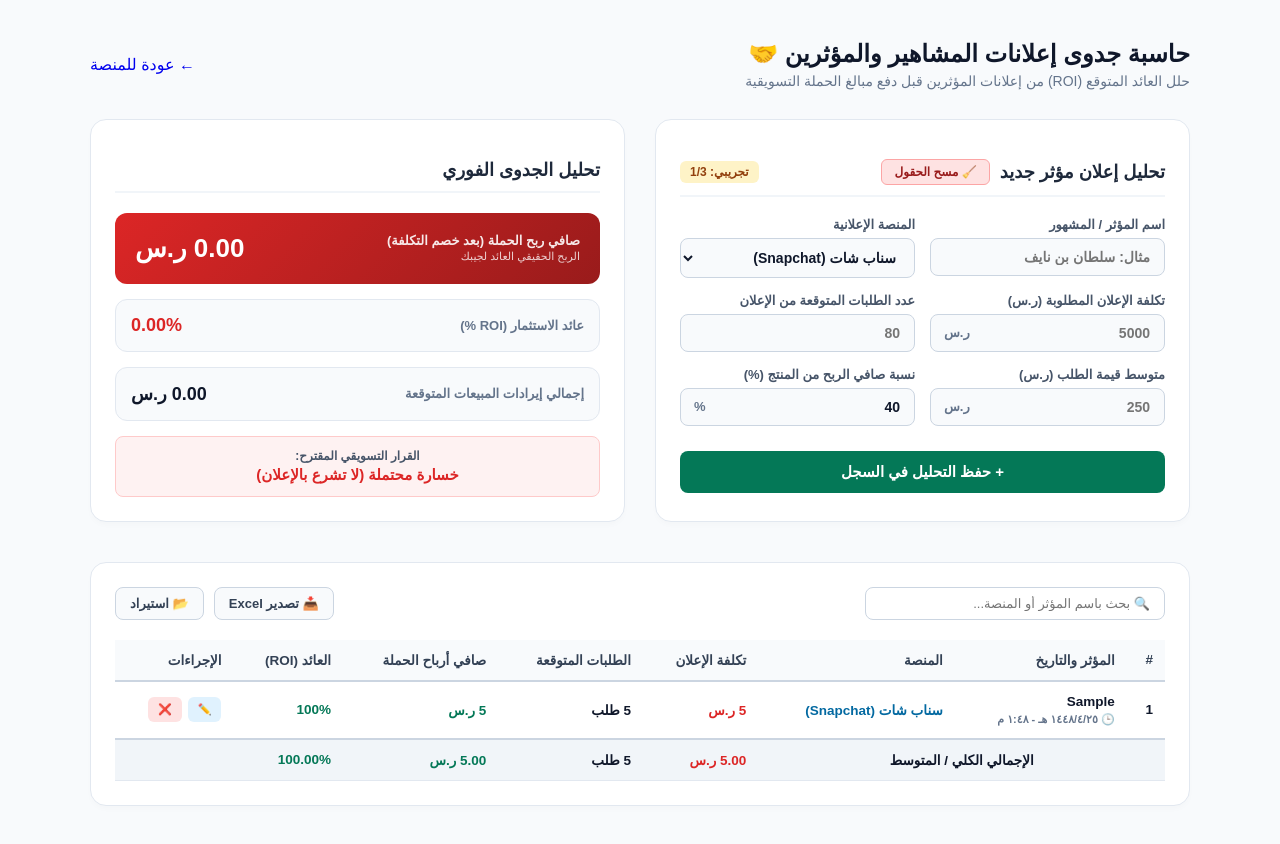
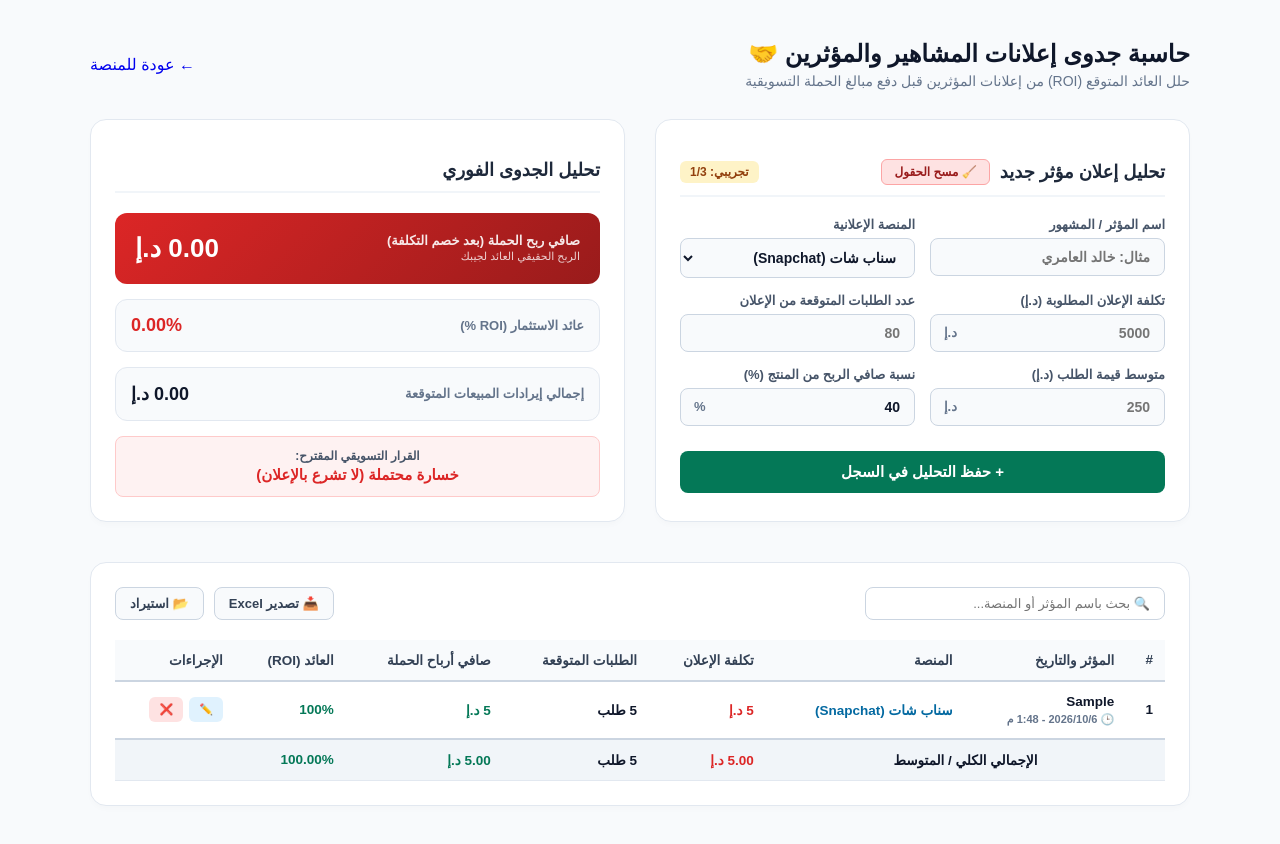
Before and after one commit to engaziasa-lang/engazia-app, a Next.js app: page /hub/ae/influencer in a window 1280 px wide. Both pictures are taken after typing "Sample", "5", "5", "5" into the empty fields and a click on the button "+ حفظ التحليل في السجل". Built offline with nearby package versions, Linux system fonts and the light colour scheme.

Commit message:
Update page.tsx

```diff
--- a/app/hub/ae/influencer/page.tsx
+++ b/app/hub/ae/influencer/page.tsx
@@ -17,7 +17,7 @@ interface InfluencerItem {
   createdAt?: string;
 }
 
-export default function InfluencersCalculatorSA() {
+export default function InfluencersCalculatorAE() {
   const [influencerName, setInfluencerName] = useState<string>('');
   const [platform, setPlatform] = useState<string>('سناب شات (Snapchat)');
   const [adCost, setAdCost] = useState<number | ''>('');
@@ -32,7 +32,8 @@ export default function InfluencersCalculatorSA() {
   const fileInputRef = useRef<HTMLInputElement>(null);
 
   useEffect(() => {
-    const saved = localStorage.getItem('seerk_influencers_items');
+    // تم تغيير مفتاح التخزين لفصل البيانات للإمارات
+    const saved = localStorage.getItem('seerk_ae_influencers_items');
     if (saved) {
       try { setItems(JSON.parse(saved)); } catch (e) { }
     }
@@ -40,7 +41,7 @@ export default function InfluencersCalculatorSA() {
 
   const saveToLocalStorage = (newItems: InfluencerItem[]) => {
     setItems(newItems);
-    localStorage.setItem('seerk_influencers_items', JSON.stringify(newItems));
+    localStorage.setItem('seerk_ae_influencers_items', JSON.stringify(newItems));
   };
 
   const isActivated = typeof window !== 'undefined' && !!localStorage.getItem('merchant_license_key');
@@ -86,7 +87,8 @@ export default function InfluencersCalculatorSA() {
 
     const now = new Date();
     const timeOptions: Intl.DateTimeFormatOptions = { hour: 'numeric', minute: 'numeric', hour12: true };
-    const formattedDate = `${now.toLocaleDateString('ar-SA')} - ${now.toLocaleTimeString('ar-SA', timeOptions)}`;
+    // تعديل التوقيت ليطابق الإمارات
+    const formattedDate = `${now.toLocaleDateString('ar-AE')} - ${now.toLocaleTimeString('ar-AE', timeOptions)}`;
 
     if (editingId) {
       const updated = items.map(item => item.id === editingId ? {
@@ -174,9 +176,9 @@ export default function InfluencersCalculatorSA() {
                 <th>اسم المؤثر</th>
                 <th>التاريخ والوقت</th>
                 <th>المنصة</th>
-                <th>تكلفة الإعلان</th>
+                <th>تكلفة الإعلان (د.إ)</th>
                 <th>الطلبات المتوقعة</th>
-                <th>صافي أرباح الحملة</th>
+                <th>صافي أرباح الحملة (د.إ)</th>
                 <th>العائد (ROI %)</th>
               </tr>
             </thead>
@@ -218,7 +220,7 @@ export default function InfluencersCalculatorSA() {
     const url = URL.createObjectURL(blob);
     const link = document.createElement("a");
     link.setAttribute("href", url);
-    link.setAttribute("download", "seerk_influencers_roi.xls");
+    link.setAttribute("download", "seerk_ae_influencers_roi.xls");
     document.body.appendChild(link);
     link.click();
     document.body.removeChild(link);
@@ -320,7 +322,7 @@ export default function InfluencersCalculatorSA() {
           <h1>حاسبة جدوى إعلانات المشاهير والمؤثرين 🤝</h1>
           <p>حلل العائد المتوقع (ROI) من إعلانات المؤثرين قبل دفع مبالغ الحملة التسويقية</p>
         </div>
-        <Link href="/hub/sa" className="back-btn">
+        <Link href="/hub/ae" className="back-btn">
           <span>←</span> عودة للمنصة
         </Link>
       </div>
@@ -343,7 +345,7 @@ export default function InfluencersCalculatorSA() {
               <div className="input-group">
                 <label>اسم المؤثر / المشهور</label>
                 <div className="input-wrapper">
-                  <input type="text" value={influencerName} onChange={(e) => setInfluencerName(e.target.value)} placeholder="مثال: سلطان بن نايف" required />
+                  <input type="text" value={influencerName} onChange={(e) => setInfluencerName(e.target.value)} placeholder="مثال: خالد العامري" required />
                 </div>
               </div>
               <div className="input-group">
@@ -361,10 +363,10 @@ export default function InfluencersCalculatorSA() {
 
             <div className="form-row">
               <div className="input-group">
-                <label>تكلفة الإعلان المطلوبة (ر.س)</label>
+                <label>تكلفة الإعلان المطلوبة (د.إ)</label>
                 <div className="input-wrapper">
                   <input className="with-currency" type="number" step="0.01" min="0" value={adCost === '' ? '' : adCost} onChange={(e) => setAdCost(e.target.value === '' ? '' : Number(e.target.value))} placeholder="5000" required />
-                  <span className="currency-tag">ر.س</span>
+                  <span className="currency-tag">د.إ</span>
                 </div>
               </div>
               <div className="input-group">
@@ -377,10 +379,10 @@ export default function InfluencersCalculatorSA() {
 
             <div className="form-row">
               <div className="input-group">
-                <label>متوسط قيمة الطلب (ر.س)</label>
+                <label>متوسط قيمة الطلب (د.إ)</label>
                 <div className="input-wrapper">
                   <input className="with-currency" type="number" step="0.01" min="0" value={avgOrderValue === '' ? '' : avgOrderValue} onChange={(e) => setAvgOrderValue(e.target.value === '' ? '' : Number(e.target.value))} placeholder="250" required />
-                  <span className="currency-tag">ر.س</span>
+                  <span className="currency-tag">د.إ</span>
                 </div>
               </div>
               <div className="input-group">
@@ -408,7 +410,7 @@ export default function InfluencersCalculatorSA() {
               <div style={{ fontSize: '11px', opacity: 0.8, marginTop: '2px' }}>الربح الحقيقي العائد لجيبك</div>
             </div>
             <div className="result-value">
-              {netCampaignProfit.toFixed(2)} ر.س
+              {netCampaignProfit.toFixed(2)} د.إ
             </div>
           </div>
 
@@ -419,7 +421,7 @@ export default function InfluencersCalculatorSA() {
 
           <div className="result-box" style={{ background: '#f8fafc' }}>
             <span className="result-label">إجمالي إيرادات المبيعات المتوقعة</span>
-            <span className="result-value" style={{ color: '#0f172a' }}>{totalRevenue.toFixed(2)} ر.س</span>
+            <span className="result-value" style={{ color: '#0f172a' }}>{totalRevenue.toFixed(2)} د.إ</span>
           </div>
 
           <div style={{ marginTop: '15px', padding: '12px', borderRadius: '8px', background: netCampaignProfit > 0 ? '#ecfdf5' : '#fef2f2', border: `1px solid ${netCampaignProfit > 0 ? '#a7f3d0' : '#fecaca'}`, textAlign: 'center' }}>
@@ -476,10 +478,10 @@ export default function InfluencersCalculatorSA() {
                       {item.createdAt && <div style={{ fontSize: '11px', color: '#64748b', marginTop: '4px', fontWeight: 600 }}>🕒 {item.createdAt}</div>}
                     </td>
                     <td><span style={{ color: '#0369a1', fontWeight: 800 }}>{item.platform}</span></td>
-                    <td style={{ color: '#dc2626' }}>{item.adCost} ر.س</td>
+                    <td style={{ color: '#dc2626' }}>{item.adCost} د.إ</td>
                     <td style={{ fontWeight: 800 }}>{item.expectedOrders} طلب</td>
                     <td style={{ fontWeight: 900, color: item.netCampaignProfit > 0 ? '#047857' : '#dc2626' }}>
-                      {item.netCampaignProfit} ر.س
+                      {item.netCampaignProfit} د.إ
                     </td>
                     <td>
                       <span style={{ color: item.roiPercent > 0 ? '#047857' : '#dc2626', fontWeight: 900 }}>
@@ -500,9 +502,9 @@ export default function InfluencersCalculatorSA() {
               <tfoot>
                 <tr className="tfoot-row">
                   <td colSpan={3} style={{ textAlign: 'center' }}>الإجمالي الكلي / المتوسط</td>
-                  <td style={{ color: '#dc2626' }}>{totalAdCosts.toFixed(2)} ر.س</td>
+                  <td style={{ color: '#dc2626' }}>{totalAdCosts.toFixed(2)} د.إ</td>
                   <td>{totalExpectedOrders} طلب</td>
-                  <td style={{ color: totalNetProfits > 0 ? '#047857' : '#dc2626' }}>{totalNetProfits.toFixed(2)} ر.س</td>
+                  <td style={{ color: totalNetProfits > 0 ? '#047857' : '#dc2626' }}>{totalNetProfits.toFixed(2)} د.إ</td>
                   <td style={{ color: avgRoi > 0 ? '#047857' : '#dc2626' }}>{avgRoi.toFixed(2)}%</td>
                   <td></td>
                 </tr>
```
